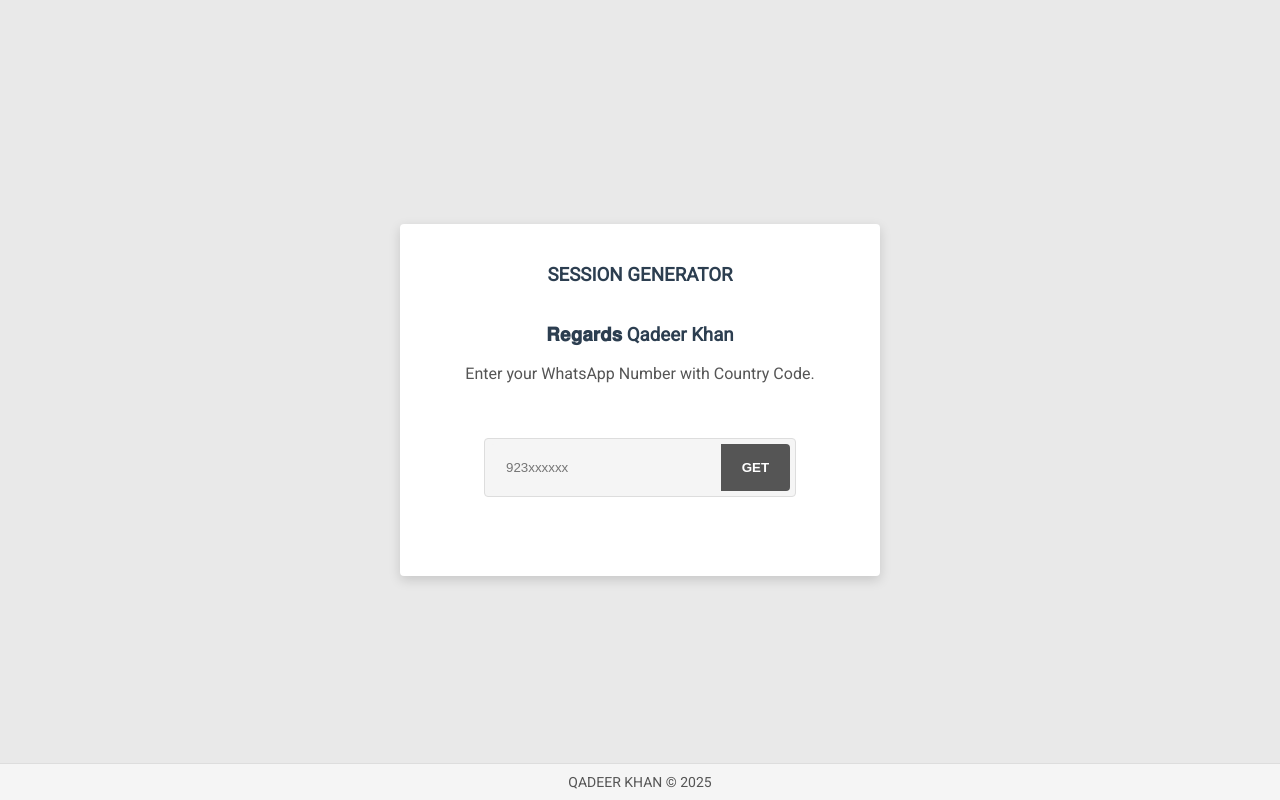
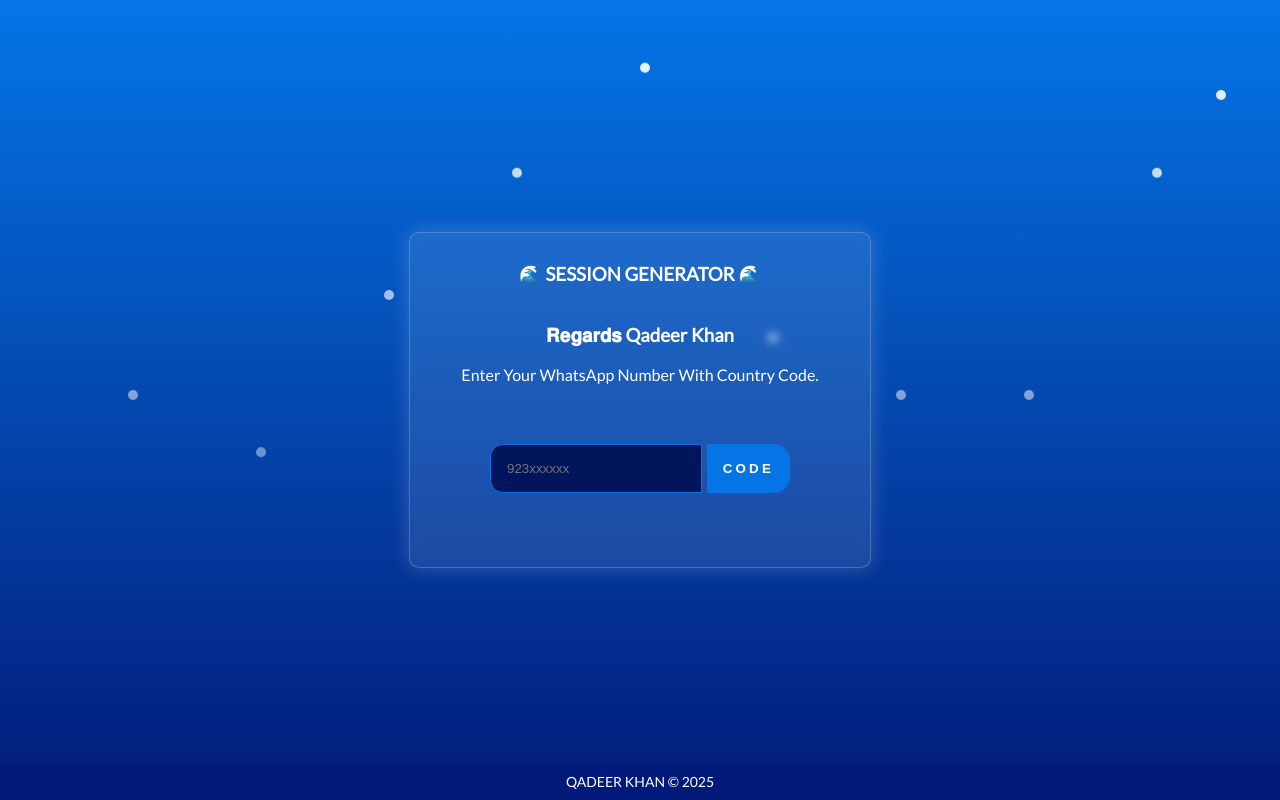
Before and after one commit to Qadeer-bhai/lite-session, a website: page pair.html in a window 1280 px wide. Drawn offline with nearby package versions, Linux system fonts and the light colour scheme.

Commit message:
Update pair.html

```diff
--- a/pair.html
+++ b/pair.html
@@ -16,45 +16,69 @@
   <meta name="twitter:description" content="Pair-code linker for  WhatsApp bot.">
   <meta name="twitter:image" content="https://qu.ax/FUjBe.jpg">
   <link rel="shortcut icon" href="" type="image/x-icon">
-  <link href="https://fonts.googleapis.com/css2?family=Roboto&display=swap" rel="stylesheet">
+  <link href="https://fonts.googleapis.com/css2?family=Lato&display=swap" rel="stylesheet">
   <link rel="stylesheet" href="https://cdnjs.cloudflare.com/ajax/libs/font-awesome/5.15.4/css/all.min.css">
   <style>
     body {
-      background: #e9e9e9;
+      background: linear-gradient(to top, #021B79, #0575E6);
       height: 100vh;
       margin: 0;
       display: flex;
       align-items: center;
       justify-content: center;
       overflow: hidden;
-      color: #333;
-      font-family: 'Roboto', sans-serif;
+      color: white;
+      font-family: 'Lato', sans-serif;
     }
+
+    @keyframes snow {
+      0% { transform: translateY(0px); opacity: 1; }
+      100% { transform: translateY(100vh); opacity: 0; }
+    }
+
+    .snowflake {
+      position: absolute; top: -10px; width: 10px; height: 10px;
+      background: white; border-radius: 50%; opacity: 0.8;
+      animation: snow linear infinite;
+    }
+
+    /* Snowflake positions and animations remain from original */
+    .snowflake:nth-child(1) { left: 10%; animation-duration: 10s; animation-delay: 0s; }
+    .snowflake:nth-child(2) { left: 20%; animation-duration: 7s; animation-delay: 1s; }
+    .snowflake:nth-child(3) { left: 30%; animation-duration: 8s; animation-delay: 2s; }
+    .snowflake:nth-child(4) { left: 40%; animation-duration: 9s; animation-delay: 3s; }
+    .snowflake:nth-child(5) { left: 50%; animation-duration: 11s; animation-delay: 4s; }
+    .snowflake:nth-child(6) { left: 60%; animation-duration: 7s; animation-delay: 2s; }
+    .snowflake:nth-child(7) { left: 70%; animation-duration: 8s; animation-delay: 1s; }
+    .snowflake:nth-child(8) { left: 80%; animation-duration: 10s; animation-delay: 0s; }
+    .snowflake:nth-child(9) { left: 90%; animation-duration: 9s; animation-delay: 3s; }
+    .snowflake:nth-child(10) { left: 95%; animation-duration: 8s; animation-delay: 4s; }
 
     .container {
       text-align: center;
-      background: #ffffff;
-      padding: 40px;
-      border-radius: 4px;
-      box-shadow: 0 4px 12px rgba(0, 0, 0, 0.15);
+      background: rgba(255, 255, 255, 0.1);
+      padding: 30px;
+      border-radius: 10px;
+      box-shadow: 0 0 20px rgba(255, 255, 255, 0.2);
       max-width: 400px;
       width: 100%;
+      backdrop-filter: blur(4px);
+      border: 1px solid rgba(255, 255, 255, 0.2);
     }
 
     h3 {
       margin-top: 0;
-      color: #2c3e50;
+      opacity: 0;
+      transform: translateY(-50px);
+      animation: slideIn 1.5s ease-out forwards, fadeIn 1.5s ease-out forwards;
     }
 
-    p {
-      color: #555;
-    }
+    @keyframes slideIn { to { transform: translateY(0); } }
+    @keyframes fadeIn { to { opacity: 1; } }
 
     .input-container {
       display: flex;
-      background: #f5f5f5;
-      border-radius: 4px;
-      border: 1px solid #ddd;
+      border-radius: 1rem;
       padding: 0.3rem;
       gap: 0.3rem;
       max-width: 300px;
@@ -63,44 +87,44 @@
     }
 
     .input-container input {
-      border-radius: 4px 0 0 4px;
-      background: #f5f5f5;
+      border-radius: 0.8rem 0 0 0.8rem;
+      background: #01155D;
       width: 100%;
       flex-basis: 75%;
       padding: 1rem;
-      border: none;
-      color: #333;
-      transition: all 0.3s ease-in-out;
+      border: 1px solid #0575E6;
+      color: #ecf0f1;
+      transition: all 0.2s ease-in-out;
     }
 
     .input-container input:focus {
       outline: none;
-      background: #fff;
+      box-shadow: 0 0 10px #65b6f0;
     }
 
     .input-container button {
       flex-basis: 25%;
       padding: 1rem;
-      background: #555555;
-      font-weight: 600;
+      background: #0575E6;
+      font-weight: 900;
+      letter-spacing: 0.2rem;
       text-transform: uppercase;
       color: white;
       border: none;
       width: 100%;
-      border-radius: 0 4px 4px 0;
+      border-radius: 0 1rem 1rem 0;
       cursor: pointer;
-      transition: background-color 0.3s ease-in-out;
+      transition: all 0.2s ease-in-out;
     }
 
     .input-container button:hover {
-      background: #333333;
+      background: #0466cc;
     }
 
     #loading-spinner {
       display: none;
-      color: #555555;
+      color: white;
       margin-top: 10px;
-      font-size: 24px;
     }
 
     .fa-spinner {
@@ -116,26 +140,25 @@
       position: fixed;
       bottom: 0;
       width: 100%;
-      background-color: #f5f5f5;
-      color: #555;
+      background-color: rgba(2, 27, 121, 0.7);
+      color: #fff;
       padding: 10px 0;
       text-align: center;
       font-size: 14px;
-      border-top: 1px solid #ddd;
     }
   </style>
 </head>
 <body>
-  <div class="snowflake" style="display:none;"></div>
+  <div class="snowflake"></div> <div class="snowflake"></div> <div class="snowflake"></div> <div class="snowflake"></div> <div class="snowflake"></div> <div class="snowflake"></div> <div class="snowflake"></div> <div class="snowflake"></div> <div class="snowflake"></div> <div class="snowflake"></div>
   <div class="container">
-    <h3>SESSION GENERATOR</h3>
+    <h3>🌊 SESSION GENERATOR 🌊</h3>
     <br>
     <h3>𝐑𝐞𝐠𝐚𝐫𝐝𝐬 Qadeer Khan</h3>
-    <p>Enter your WhatsApp Number with Country Code.</p>
+    <p>Enter Your WhatsApp Number With Country Code.</p>
     <br>
     <div class="input-container">
       <input placeholder="923xxxxxx" type="number" id="number" name="">
-      <button id="submit">Get</button>
+      <button id="submit">Code</button>
     </div>
     <div id="loading-spinner">
       <i class="fas fa-spinner fa-spin"></i>
@@ -157,11 +180,11 @@
       let obj = document.getElementById("copy");
       await navigator.clipboard.writeText(obj.innerText.replace('CODE: ', ''));
       obj.innerText = "✔️ COPIED";
-      obj.style = "color:green;font-weight:bold";
+      obj.style = "color:cyan;font-weight:bold";
       obj.size = "5";
       setTimeout(() => {
         obj.innerText = text;
-        obj.style = "color:black;font-weight-bold";
+        obj.style = "color:white;font-weight-bold";
         obj.size = "5";
       }, 500);
     }
@@ -177,7 +200,7 @@
         a.innerHTML = '';
         let { data } = await axios(`/code?number=${bc}`);
         let code = data.code || "❗ Service Unavailable";
-        a.innerHTML = '<font id="copy" onclick="Copy()" style="color:black;font-weight:bold" size="5">CODE: <span style="color:#2c3e50;font-weight:bold">' + code + '</span></font><br><br><br>';
+        a.innerHTML = '<font id="copy" onclick="Copy()" style="color:cyan;font-weight:bold" size="5">CODE: <span style="color:white;font-weight:bold">' + code + '</span></font><br><br><br>';
         document.getElementById("loading-spinner").style.display = "none";
       }
     });
```
